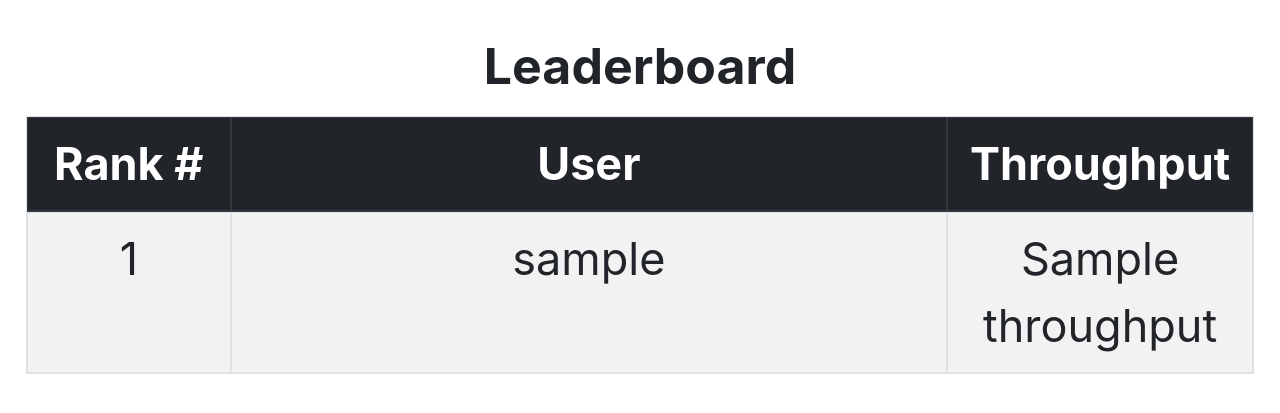
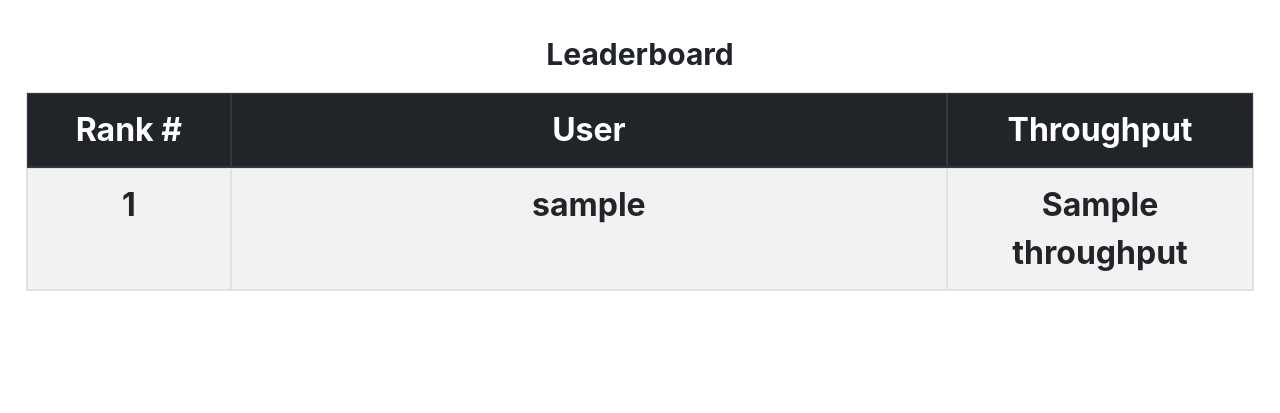
Before and after one commit to bohanjason/ottertune-demo, a Django app: template demo/templates/biglead.html in a window 1280 px wide. Shown: the top 413 px of the page. Run offline with Django 3.2, Linux system fonts and the light colour scheme; the template is opened without the code that fills it: most values are stand-ins (such as "Sample title", 1, 10 or a date in 2020); some libraries are stand-ins or nearby versions.

Commit message:
change biglead size

```diff
--- a/demo/templates/biglead.html
+++ b/demo/templates/biglead.html
@@ -10,7 +10,8 @@
   width: 96%;
   position: absolute;
   right: 2%;
-  font-size: 45px;
+  font-size: 32px;
+  font-weight: bold;
 }
 
 .table > tbody > tr > td {
@@ -24,7 +25,7 @@
 .main-content > h1 {
   text-align: center;
   vertical-align: middle;
-  font-size: 50px;
+  font-size: 30px;
   font-weight: bold;
   margin-top: 20px;
   margin-bottom: 20px;
```
